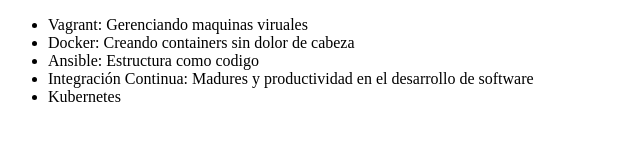
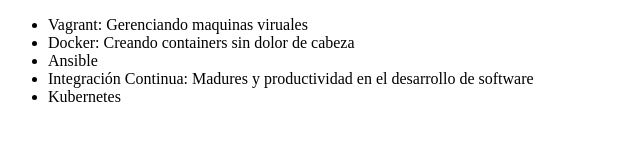
Before and after one commit to DMASSD/alura-git, a plain HTML site: page index.html in a window 1280 px wide. Shown: the whole page, without its empty margins (0-640 px from the left). Drawn offline with Linux system fonts and the light colour scheme.

Commit message:
Ansible sin nada otra vez

```diff
--- a/index.html
+++ b/index.html
@@ -8,7 +8,7 @@
         <ul>
             <li>Vagrant: Gerenciando maquinas viruales</li>
             <li>Docker: Creando containers sin dolor de cabeza</li>
-            <li>Ansible: Estructura como codigo</li>
+            <li>Ansible</li>
             <li>Integración Continua: Madures y productividad en el desarrollo de software</li>
             <li>Kubernetes</li>
         </ul>
```
